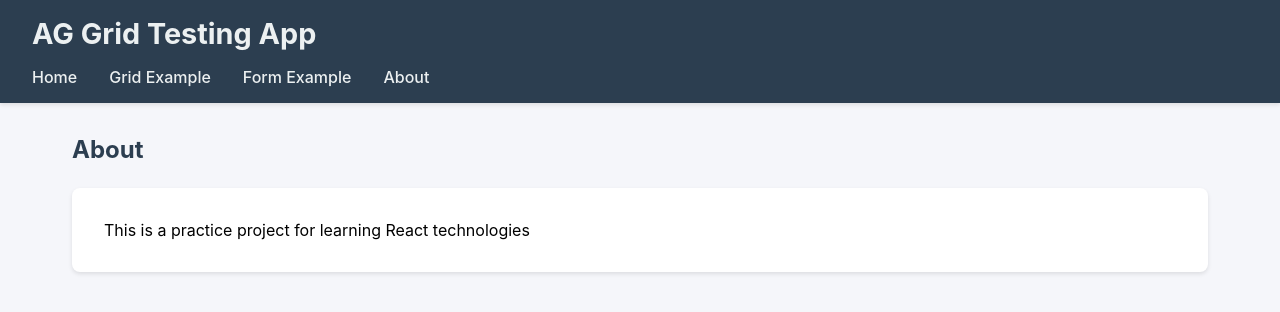
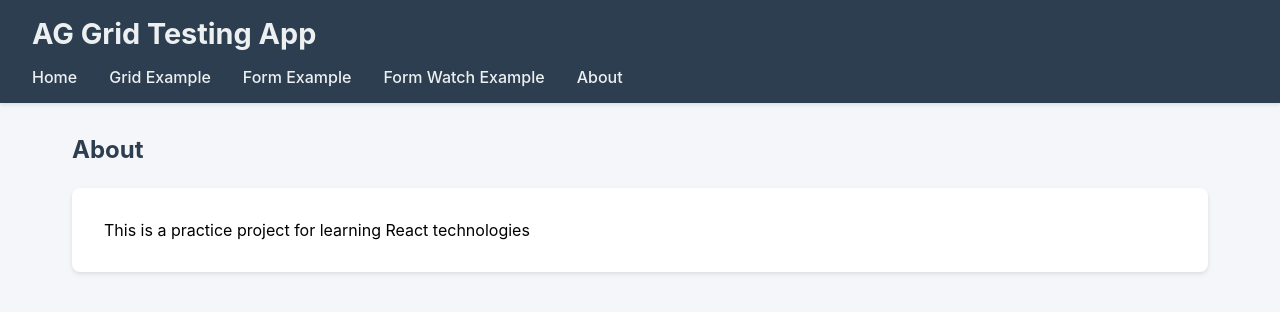
Before and after one commit to amaury-soto/ag-grid-app, a React (Create React App) app: page /about in a window 1280 px wide. Shown: the top 312 px of the page. Built offline with nearby package versions, Linux system fonts and the light colour scheme; what ag-grid-community would draw is missing.

Commit message:
include form watch to routes

```diff
--- a/src/components/common/Navigation/Navigation.tsx
+++ b/src/components/common/Navigation/Navigation.tsx
@@ -1,4 +1,4 @@
-import { Nav, NavList, NavItem, Link } from './Navigation.styles';
+import { Nav, NavList, NavItem, Link } from "./Navigation.styles";
 
 const Navigation = () => {
   return (
@@ -14,6 +14,9 @@ const Navigation = () => {
           <Link to="/form">Form Example</Link>
         </NavItem>
         <NavItem>
+          <Link to="/form-watch">Form Watch Example</Link>
+        </NavItem>
+        <NavItem>
           <Link to="/about">About</Link>
         </NavItem>
       </NavList>
--- a/src/routes/AppRoutes.tsx
+++ b/src/routes/AppRoutes.tsx
@@ -3,6 +3,7 @@ import Home from "../pages/Home/Home";
 import GridExample from "../pages/GridExample/GridExample";
 import About from "../pages/About/About";
 import FormExample from "../pages/FormExample/FormExample";
+import FormWatchExample from "../pages/FormWatchExample/FormWatchExample";
 
 const AppRoutes = () => {
   return (
@@ -10,6 +11,7 @@ const AppRoutes = () => {
       <Route path="/" element={<Home />} />
       <Route path="/grid" element={<GridExample />} />
        <Route path="/form" element={<FormExample />} />
+       <Route path="/form-watch" element={<FormWatchExample />} />
       <Route path="/about" element={<About />} />
     </Routes>
   );
```
